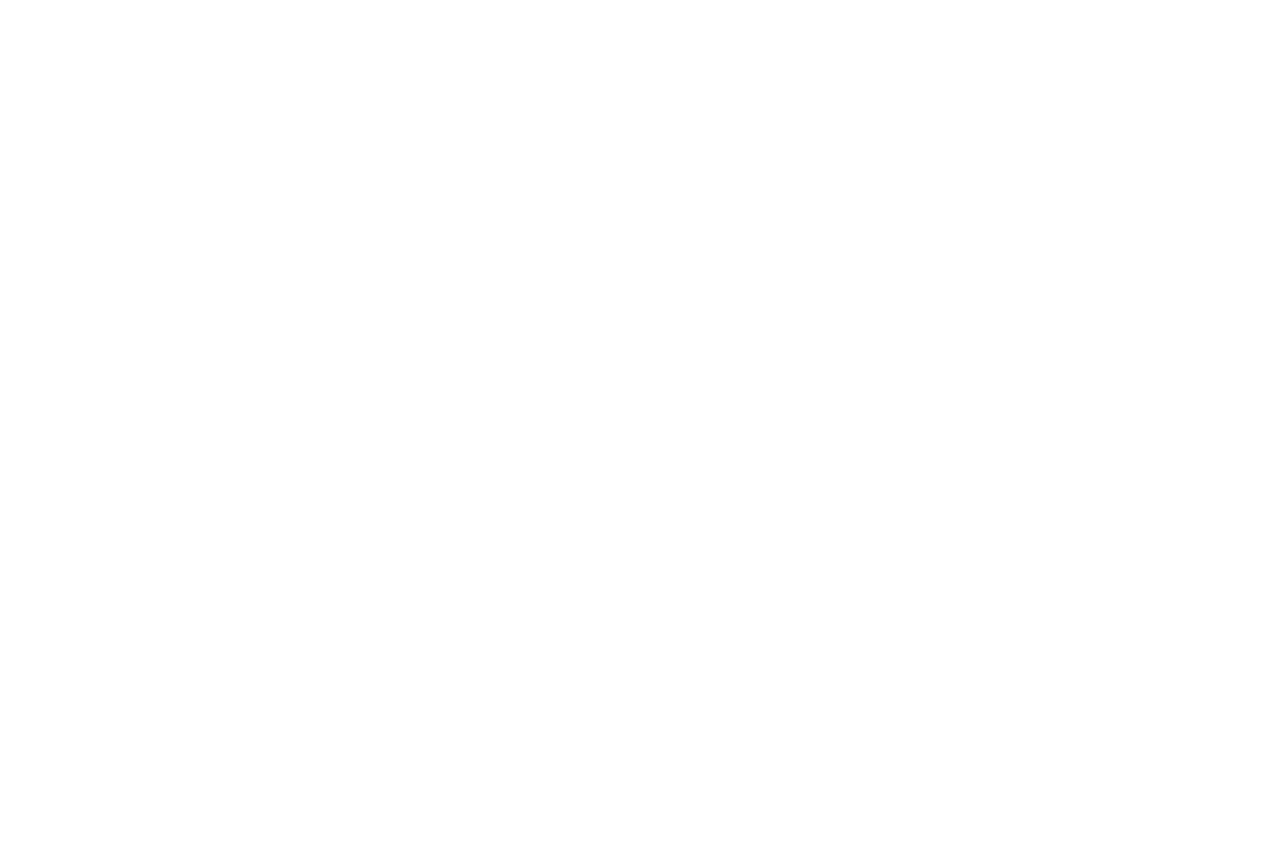
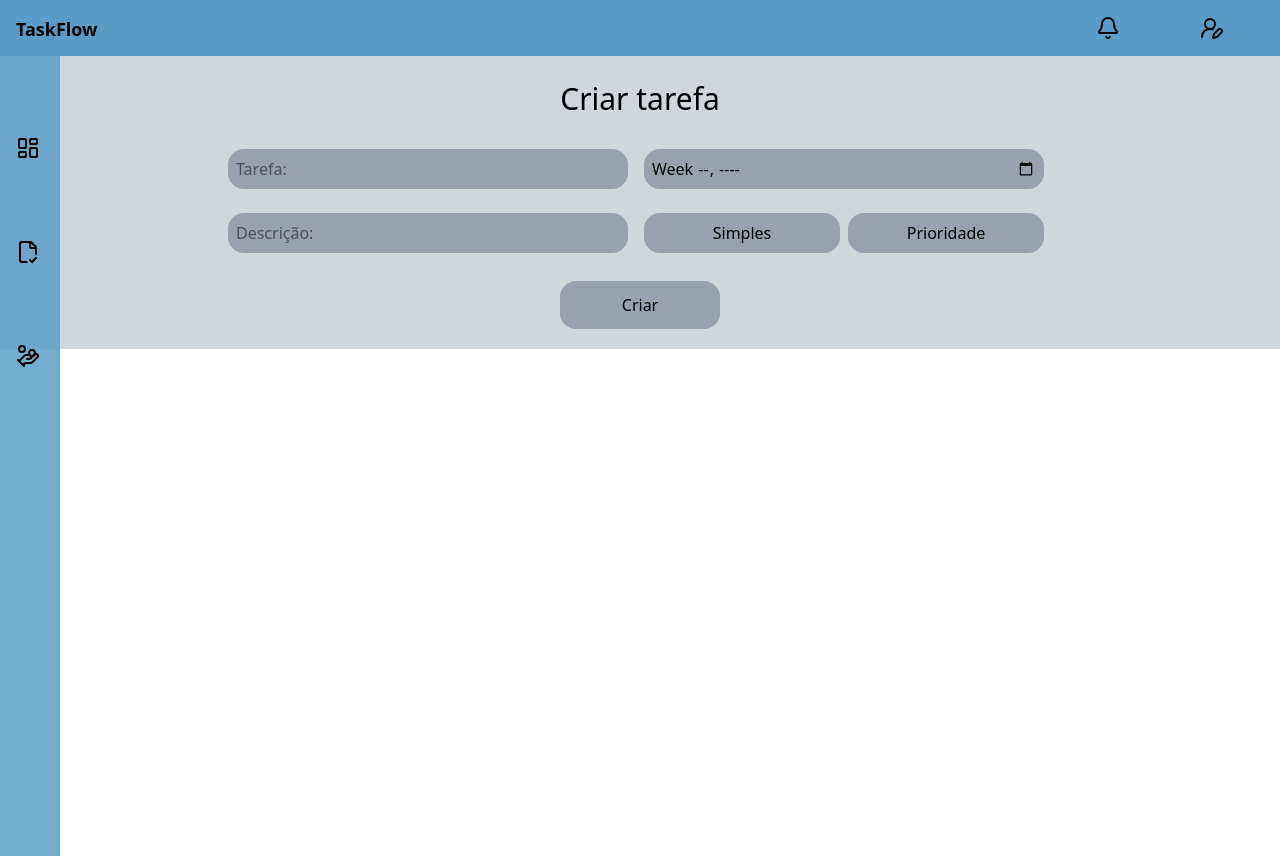
Before and after one commit to KaikySsouza/taskflow, a React (Vite) app in the folder taskflow/: page /tarefas in a window 1280 px wide. Before the commit this address had no page. Before the commit the page ends 800 px from the top, so only its background shows below. Built offline with nearby package versions, Linux system fonts and the light colour scheme.

Commit message:
feat: Criado página de tarefas

```diff
--- a/taskflow/src/App.jsx
+++ b/taskflow/src/App.jsx
@@ -2,6 +2,7 @@ import { BrowserRouter as Router, Routes, Route } from "react-router-dom";
 import Cadastro from "./pages/cadastro/Cadastro/"
 import Login from "./pages/login/Login"
 import Home from "./pages/Home/home";
+import Tasks from "./pages/tasks/Tasks";
 
 function App() {
   return(
@@ -10,6 +11,7 @@ function App() {
         <Route path="/login" element={<Login/>} />
         <Route path="/cadastro" element={<Cadastro/>} />
         <Route path="/home" element={<Home/>}/>
+        <Route path="/tarefas" element={<Tasks/>}/>
       </Routes>
     </Router>
   )
--- a/taskflow/src/components/Navbar.jsx
+++ b/taskflow/src/components/Navbar.jsx
@@ -1,20 +1,9 @@
-import { Menu, FileCheckCorner, HandCoins, LayoutDashboard, Bell, UserRoundPen} from 'lucide-react';
-import { useState } from 'react';
-function Navbar() {
-  const [menu, setMenu] = useState('')
+import {FileCheckCorner, HandCoins, LayoutDashboard, Bell, UserRoundPen} from 'lucide-react';
 
-  function ViewMenu() {
-    return setMenu(
-      <>
-       <ul>
-      <li>DashBoard</li>
-      <li>Tarefas</li>
-      <li>Gastos</li>
-    </ul> </>)}
-
+  export default function Navbar() {
   return (
     <>
-    <header className='  bg-[#599dc7] p-4'>
+    <header className='  bg-[#599dc7] shadow-xl/15 p-4'>
         <p className='absolute text-[18px] font-bold '>TaskFlow</p>
 
 
@@ -25,19 +14,19 @@ function Navbar() {
 
     </header>
 
-     <body>
 
-
-      <nav className='flex flex-col bg-[#599dc7d7] h-[100vh] w-[60px]'>
+      <nav className='flex flex-col bg-[#599dc7d7] h-[100vh] w-[60px] absolute'>
         <ul className=''>
-          <li className='m-[2vh] mt-[7vh]'><Menu/></li>
-          <li className='m-[2vh] mt-[10vh]'><LayoutDashboard/></li>
-          <li className='m-[2vh] mt-[10vh]'><FileCheckCorner /></li>
-          <li className='m-[2vh] mt-[10vh]'><HandCoins/></li>
+          <li className='m-[2vh] mt-[10vh] cursor-pointer' ><LayoutDashboard/></li>
+          <li className='m-[2vh] mt-[10vh] cursor-pointer'><FileCheckCorner /></li>
+          <li className='m-[2vh] mt-[10vh] cursor-pointer'><HandCoins/></li>
         </ul>
       </nav>
 
-       </body>
+
+
+
+
 
 
     </>
@@ -45,5 +34,3 @@ function Navbar() {
 
   )
 }
-
-export default Navbar;
--- a/taskflow/src/index.css
+++ b/taskflow/src/index.css
@@ -17,3 +17,7 @@
     --font-WinkyRough: Winky, "sans-serif";
     --font-Roboto: Roboto, "sans-serif"
 }
+
+*{
+    overflow: hidden;
+}
--- /dev/null
+++ b/taskflow/src/pages/tasks/Tasks.jsx
@@ -0,0 +1,26 @@
+import Navbar from "../../components/Navbar"
+
+export default function Tasks() {
+    return (
+        <>
+        <Navbar/>
+
+        <div className="flex flex-col text-center  items-center bg-gray-300 ">
+
+            <h1 className="text-[30px] my-5">Criar tarefa</h1>
+            <div className="grid grid-cols-2 gap-2">
+            <input type="text" placeholder="Tarefa:" className="w-100 bg-gray-400 my-2 p-2 rounded-2xl"/>
+            <input type="week" className="w-100 bg-gray-400 my-2 p-2 rounded-2xl"/>
+
+            <input type="text" placeholder="Descrição:" className="w-100 bg-gray-400 my-2 p-2 rounded-2xl"/>
+            <span>
+            <button className="w-49 mr-2 bg-gray-400 my-2 p-2 rounded-2xl cursor-pointer">Simples</button>
+            <button className="w-49 mr-2 bg-gray-400 my-2 p-2 rounded-2xl cursor-pointer" >Prioridade</button>
+            </span>
+            </div>
+            <button type="button" className="my-5 bg-gray-400 w-[20vh] h-[6vh] rounded-2xl">Criar</button>
+
+        </div>
+        </>
+    )
+}
```
